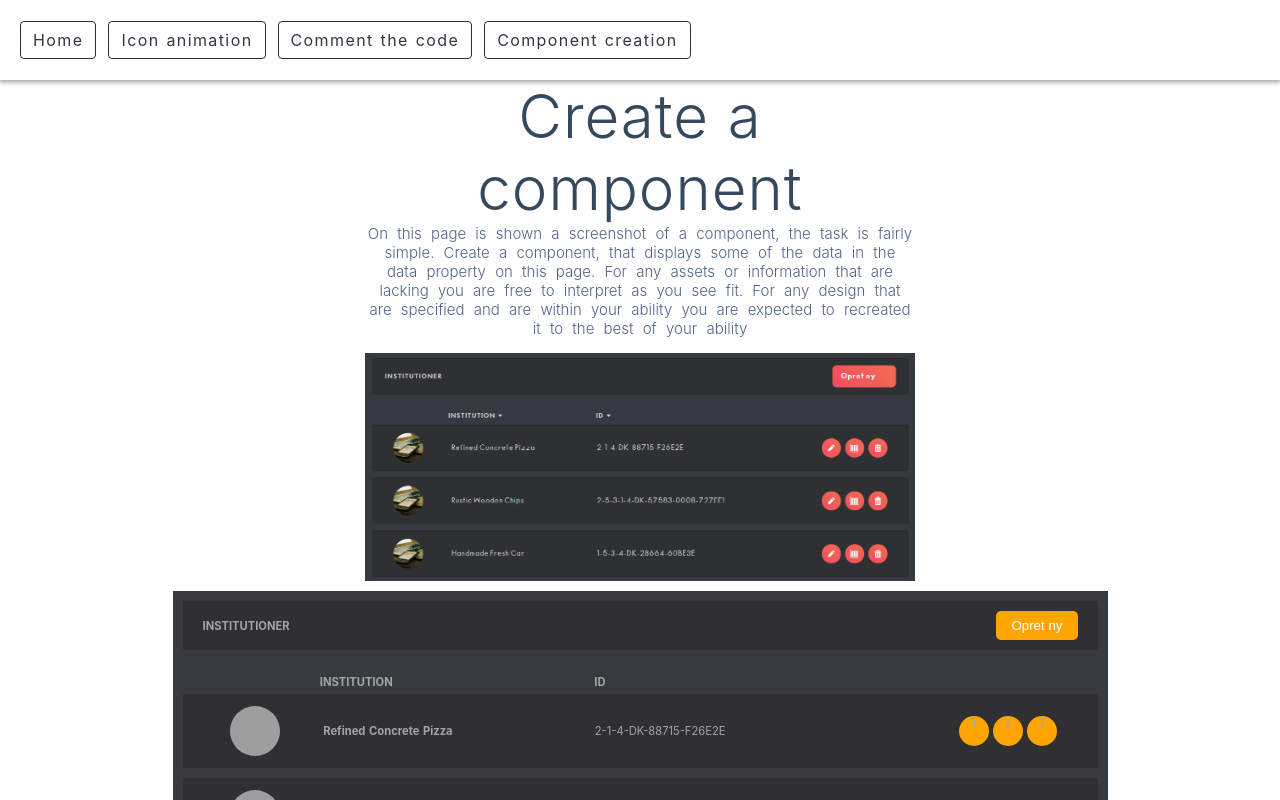
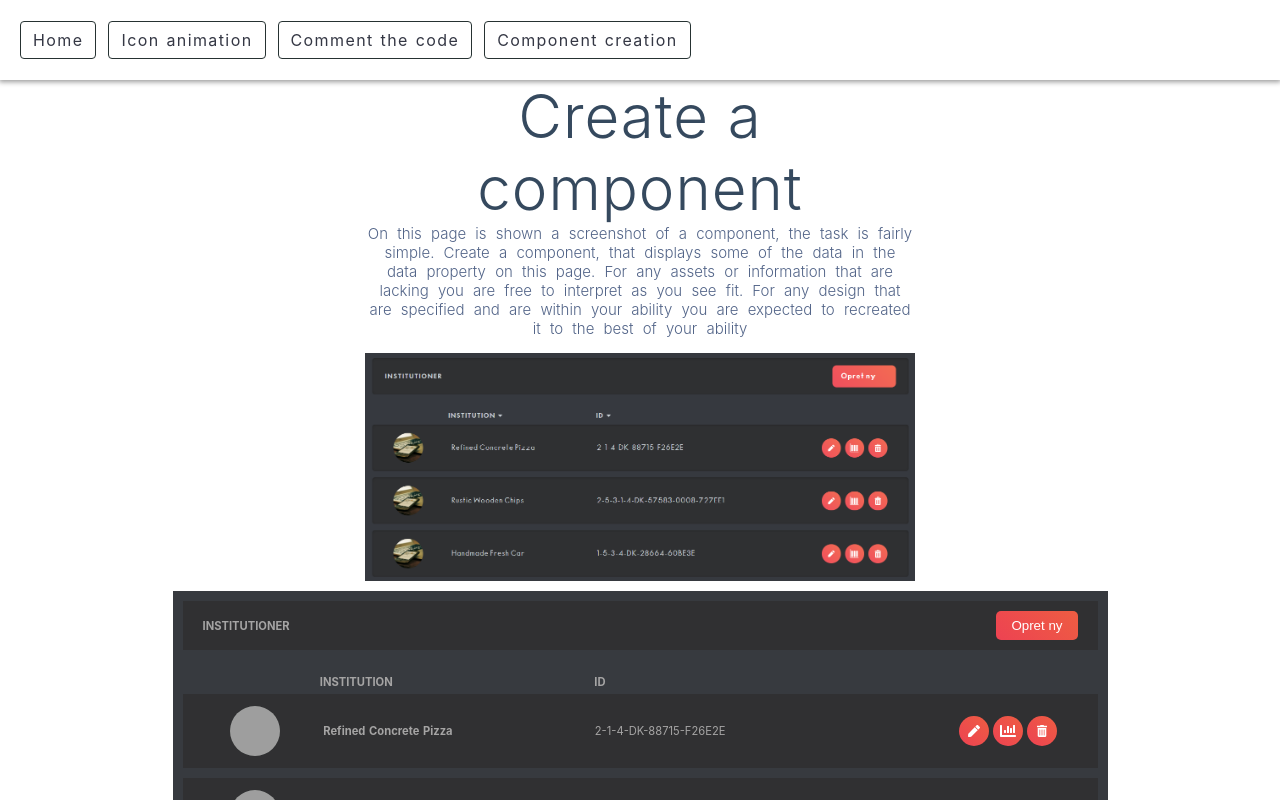
Before and after one commit to Jeppe-Steen/applicationTest, a Nuxt app: page /component in a window 1280 px wide. Shown: the top 800 px of the page. Built offline with nearby package versions, Linux system fonts and the light colour scheme; grey boxes are pictures that could not be loaded.

Commit message:
component done

```diff
--- a/components/listItem.vue
+++ b/components/listItem.vue
@@ -4,14 +4,18 @@
         h4.listInstitution {{title}}
         p.listId {{ id }}
         span.listOptions
-            div.options 1
-            div.options 2
-            div.options 3
+            div.options
+              img(src="~/assets/pen.svg")
+            div.options
+              img(src="~/assets/chard.svg")
+            div.options
+              img(src="~/assets/bin.svg")
 </template>
 
 <script>
 export default {
   name: 'ListItem',
+  // Here I declare each prop, that is passed through the component. Which i can use later
   props: {
     id: {
       type: String,
@@ -70,8 +74,20 @@ export default {
       height: 30px;
       width: 30px;
       border-radius: 50%;
-      background-color: orange;
+      background: rgb(237, 66, 82);
+      background: linear-gradient(
+        45deg,
+        rgba(237, 66, 82, 1) 0%,
+        rgba(238, 93, 66, 1) 100%
+      );
       margin: 2px;
+      display: flex;
+      align-items: center;
+      justify-content: center;
+
+      img {
+        height: 40%;
+      }
     }
   }
 }
--- a/pages/component/index.vue
+++ b/pages/component/index.vue
@@ -4,6 +4,7 @@
     p.subtitle On this page is shown a screenshot of a component, the task is fairly simple. Create a component, that displays some of the data in the data property on this page. For any assets or information that are lacking you are free to interpret as you see fit. For any design that are specified and are within your ability you are expected to recreated it to the best of your ability
     img(src="~/assets/build_component.png").picture
     // Build component below this line.
+
 
     div.component
       header.componentHeader
@@ -14,6 +15,8 @@
           h4.institution Institution
           h4.id id
         ul.list
+          //every list item, is made out of a component, which is beeing mapped from the list array
+          //I also pass the data from each object through the component, so it can be used.
           ListItem(v-for="items in list" :id="items.data[2].value" :title="items.data[1].value" :image="items.data[0].href")
 </template>
 
@@ -135,7 +138,12 @@ export default {
       border-radius: 5px;
       border: none;
       color: #fff;
-      background-color: orange;
+      background: rgb(237, 66, 82);
+      background: linear-gradient(
+        45deg,
+        rgba(237, 66, 82, 1) 0%,
+        rgba(238, 93, 66, 1) 100%
+      );
     }
   }
 
```
